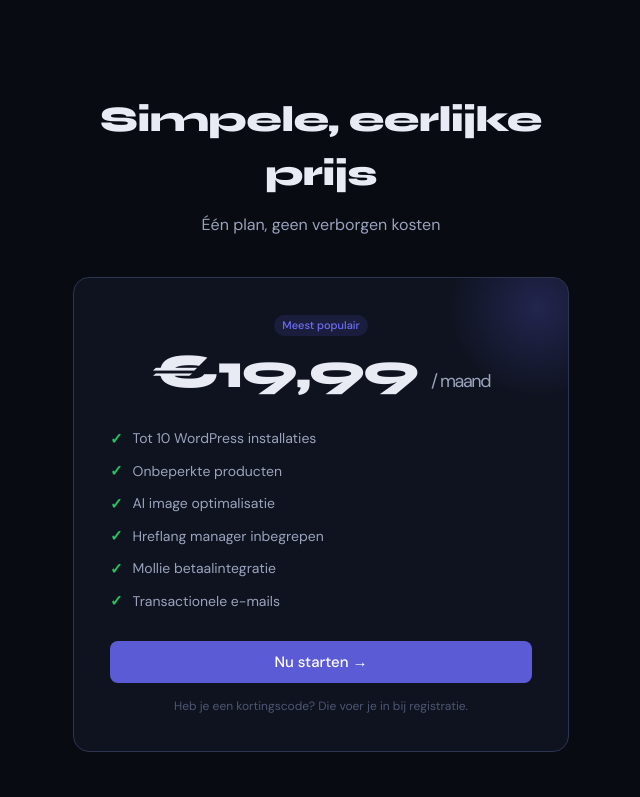
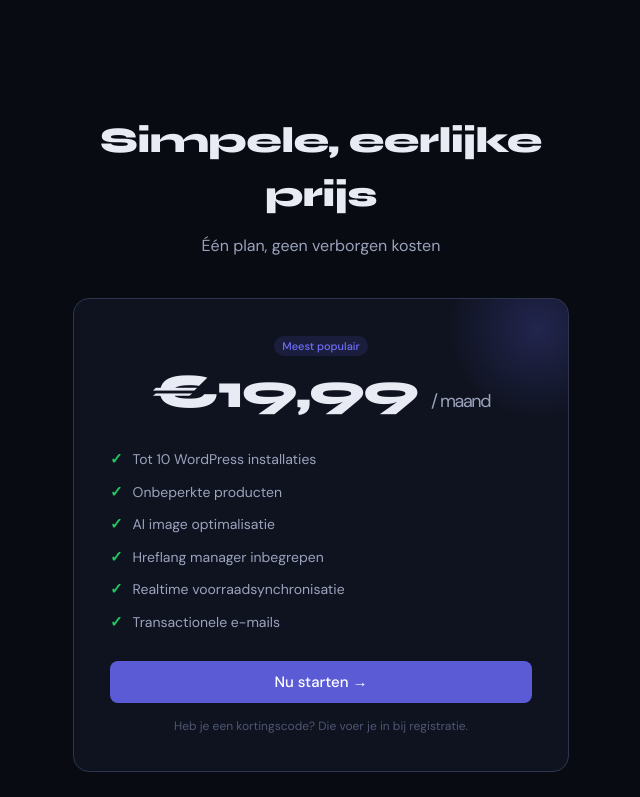
Before and after one commit to seologics/woosyncshop, a React (Vite) app: page / in a window 1280 px wide. Shown: the part 1695-2492 px from the top of the page, without its empty margins (319-959 px from the left). Built offline with nearby package versions, Linux system fonts and the light colour scheme.

Commit message:
Fix build error

```diff
--- a/src/App.jsx
+++ b/src/App.jsx
@@ -1609,7 +1609,7 @@
     { icon: "📦", title: "Volledig productbeheer", desc: "Variabele producten, voorraadbeheer, tiered pricing, WQM quantity settings — alles op één plek." },
     { icon: "🤖", title: "AI Image pipeline", desc: "Automatische beeldoptimalisatie via Gemini en TinyPNG. Max 400KB, maximale kwaliteit." },
     { icon: "🌐", title: "Hreflang manager", desc: "Automatische hreflang-injectie voor je multiregionale webshops. Geen plugin nodig." },
-    { icon: "💳", title: "Mollie betaling", desc: "Veilig en flexibel betalen via iDEAL, creditcard, Bancontact en meer." },
+    { icon: "📦", title: "Voorraad synchronisatie", desc: "Sync voorraad realtime tussen shops. Inventory-only modus voor aparte shops zonder hreflang-koppeling." },
   ];
 
   return (
@@ -1692,7 +1692,7 @@
           <Badge color="blue" style={{ marginBottom: 20, display: "inline-flex" }}>Meest populair</Badge>
           <div style={{ fontSize: 48, fontWeight: 800, fontFamily: "var(--font-h)", letterSpacing: "-0.03em" }}>€19,99 <span style={{ fontSize: 18, fontWeight: 400, color: "var(--mx)" }}>/ maand</span></div>
           <div style={{ margin: "20px 0", display: "flex", flexDirection: "column", gap: 10, textAlign: "left" }}>
-            {["Tot 10 WordPress installaties", "Onbeperkte producten", "AI image optimalisatie", "Hreflang manager inbegrepen", "Mollie betaalintegratie", "Transactionele e-mails"].map(f => (
+            {["Tot 10 WordPress installaties", "Onbeperkte producten", "AI image optimalisatie", "Hreflang manager inbegrepen", "Realtime voorraadsynchronisatie", "Transactionele e-mails"].map(f => (
               <div key={f} style={{ display: "flex", gap: 10, alignItems: "center", fontSize: 14 }}>
                 <span style={{ color: "var(--gr)", fontWeight: 700, fontSize: 15 }}>✓</span>
                 <span style={{ color: "var(--mx)" }}>{f}</span>
```
